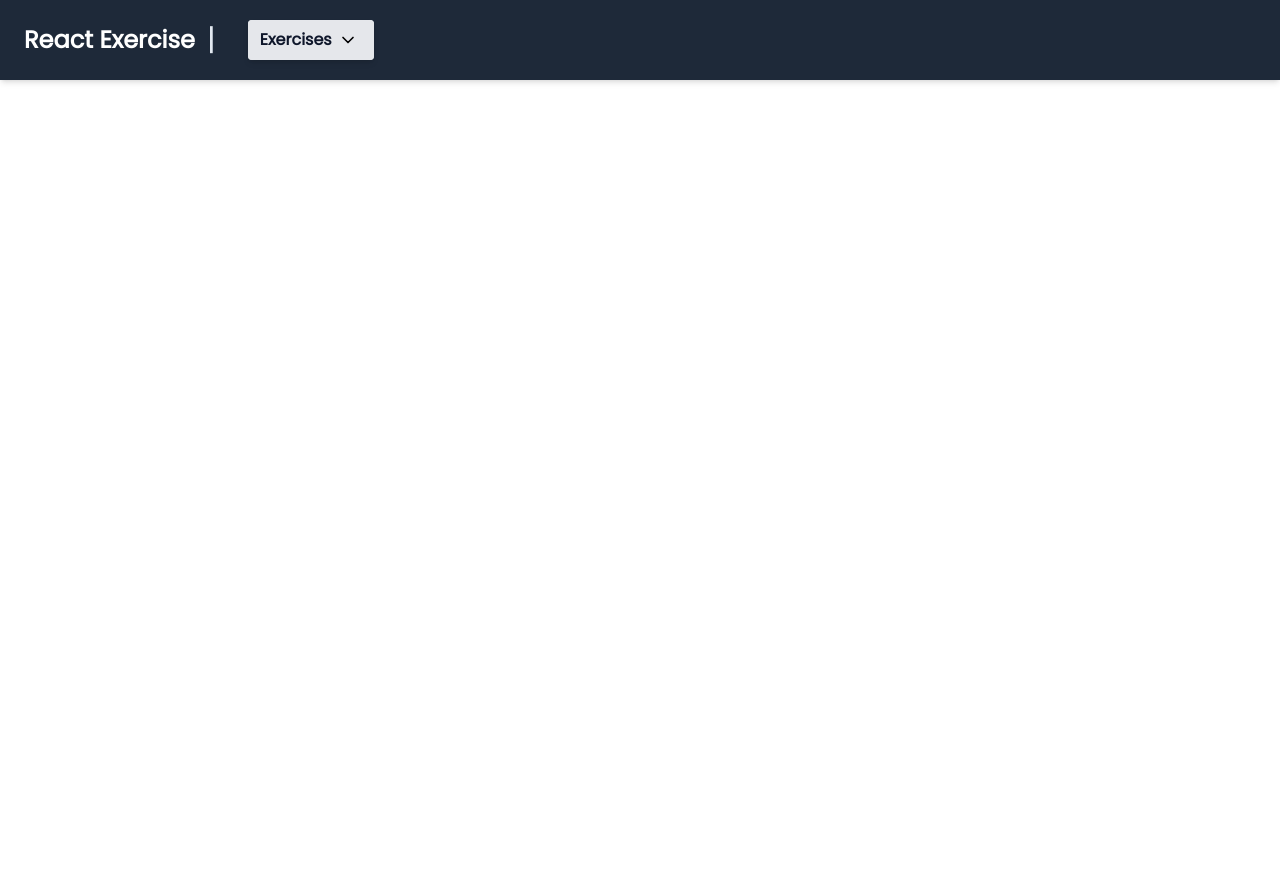
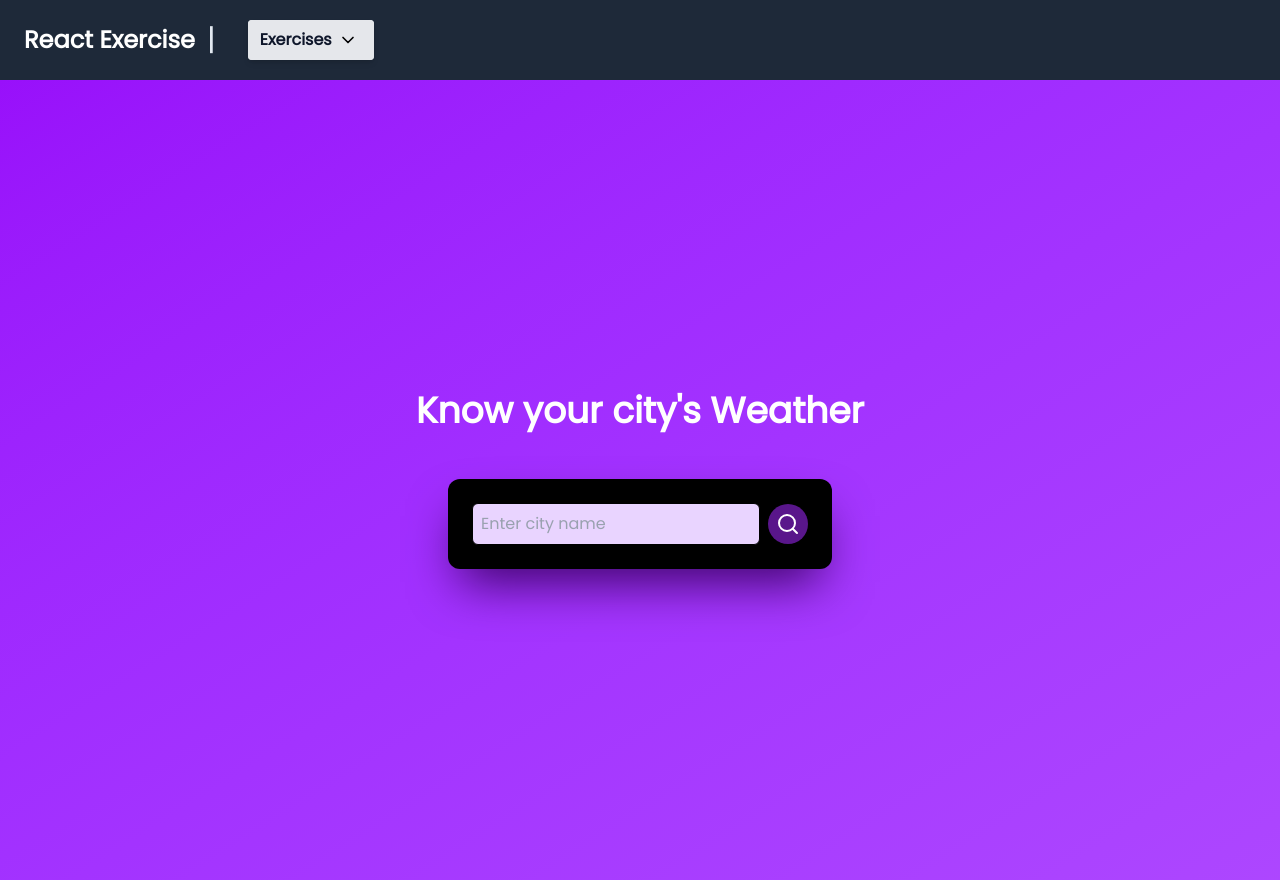
Before and after one commit to Gokulsl/Intern_Excercises, a React (Vite) app: page /weather in a window 1280 px wide. Before the commit the page ends 800 px from the top, so only its background shows below. Built offline with nearby package versions, Linux system fonts and the light colour scheme.

Commit message:
weather app

```diff
--- a/src/App.jsx
+++ b/src/App.jsx
@@ -5,6 +5,7 @@ import FlexPlayground from './components/Flexplayground.jsx';
 import Listingfromapi from './components/Listingfromapi';
 import Ui from './components/Uicomponents.jsx';
 import Login from './components/Login.jsx'
+import Weather from './pages/Weather.jsx'
 function App() {
   return (
     <Router>
@@ -15,6 +16,7 @@ function App() {
      <Route path="/listing" element={<Listingfromapi/>}/>
      <Route path="/ui" element={<Ui/>}/>
      <Route path="/login" element={<Login/>}/>
+     <Route path="/weather" element={<Weather/>}/>
       </Routes>
     </Router>
   );
--- a/src/components/Button.jsx
+++ b/src/components/Button.jsx
@@ -1,6 +1,6 @@
 import React from "react";
 import Loading from './Loading'
-const Button = ({ loading= false, text, onClick, type = "button", variant = "primary", disabled = false, className = "" }) => {
+const Button = ({ loading= false, text, onClick, type = "button", variant = "primary", disabled = false, className = "" ,children=""}) => {
   const baseStyles = "rounded-lg font-medium transition duration-300 ease-in-out";
   const variantStyles = {
     primary: "bg-blue-600 text-white hover:bg-blue-700 px-4 py-2 text-base cursor-pointer",
@@ -16,7 +16,7 @@ const Button = ({ loading= false, text, onClick, type = "button", variant = "pri
       className={`mx-auto block ${baseStyles} ${variantStyles[variant]} ${disabled ? "opacity-50 cursor-not-allowed" : ""} ${className}`}
     >
       {
-        loading ? <Loading size={"w-5 h-5"}/> : text
+        loading ? <Loading size={"w-5 h-5"}/> : children
 }
     </button>
   );
--- a/src/components/Loading.jsx
+++ b/src/components/Loading.jsx
@@ -1,9 +1,9 @@
 import React from "react";
 
-const Loading = ({ message = "", size = "", color = "" }) => {
+const Loading = ({ message = "", size = "", color = "" ,className=""}) => {
   return (
     <div className="flex justify-center items-center space-x-2">
-      <div className={`border-t-4 border-solid ${color} rounded-full animate-spin ${size}`} />
+      <div className={`border-t-4 border-solid ${color} rounded-full animate-spin ${size} ${className}` } />
       <span className="text-slate-200">{message}</span>
     </div>
   );
--- a/src/components/Login.jsx
+++ b/src/components/Login.jsx
@@ -33,12 +33,12 @@ const Login = () => {
 
   return (
     <div className='flex justify-center items-center h-screen bg-gradient-to-br from-purple-500 to-purple-700'>
-      <div className='border-2 shadow rounded-lg border-purple-300 bg-gray-900 py-12 px-8 w-[30rem]'>
+      <div className='border-2 shadow-purple-950 shadow-2xl rounded-lg border-purple-300 bg-gray-900 py-12 px-8 w-[30rem]'>
         <Typography variant={"h2"} className='text-slate-200 mb-3 text-center'>Login</Typography>
         <Textfield label={"Email"} type={email} value={email} required className={"w-full mt-2 shadow bg-slate-300"} placeholder='Email address' onChange={(e) => setEmail(e.target.value)}></Textfield>
         <Textfield label={"Password"} type={password} value={password} required className={"w-full mt-2 shadow bg-slate-300"} placeholder='Password' onChange={(e) => setPassword(e.target.value)}></Textfield>
         <Button loading={load} text={"Login"} disabled={disabled} className={"bg-orange-400 rounded font-semibold mt-10 w-1/2 hover:bg-orange-300"} onClick={handleLogin}>
-        </Button>
+        Login</Button>
 
       </div>
     </div>
--- a/src/components/Uicomponents.jsx
+++ b/src/components/Uicomponents.jsx
@@ -49,10 +49,10 @@ const UIComponents = () => {
         {/* Buttons */}
         <ComponentCard title="Button">
           <div className="grid grid-cols-2 gap-4 w-full">
-            <Button text="Primary" variant="primary" onClick={() => alert("Primary Clicked")} />
-            <Button text="Secondary" variant="secondary" onClick={() => alert("Secondary Clicked")} />
-            <Button text="Outline" variant="outline" onClick={() => alert("Outlined Clicked")} />
-            <Button text="Disabled" variant="disabled" disabled />
+            <Button text="Primary" variant="primary" onClick={() => alert("Primary Clicked")} >Primary</Button>
+            <Button text="Secondary" variant="secondary" onClick={() => alert("Secondary Clicked")} >Secondary</Button>
+            <Button text="Outline" variant="outline" onClick={() => alert("Outlined Clicked")} >Outline</Button>
+            <Button text="Disabled" variant="disabled" disabled >Disabled</Button>
           </div>
         </ComponentCard>
 
--- a/src/components/navbar.jsx
+++ b/src/components/navbar.jsx
@@ -7,6 +7,7 @@ const Navbar = () => {
     {value:"Api-fetch",label:"Api-fetch",to:"/listing"},
     {value:"Uicomponents",label:"Uicomponents",to:"/ui"},
     {value:"Login",label:"Login",to:"/login"},
+    {value:"Weather",label:"Weather",to:"/weather"},
   ]
   return (
     <nav className="top-0 left-0 w-full flex items-center justify-between bg-gray-800 h-20 px-6 shadow-md">
--- /dev/null
+++ b/src/pages/Weather.jsx
@@ -0,0 +1,89 @@
+import React, { useState } from "react";
+import { Search, Droplets, Wind } from "lucide-react";
+import WeatherImg from "../assets/weatherimg.png";
+import Button from '../components/Button'
+import Loading from '../components/Loading'
+const Weather = () => {
+  const [search, setSearch] = useState("");
+  const [city, setCity] = useState(null);
+  const [error, setError] = useState(null);
+  const [load, setLoading] = useState(false);
+
+  const generateReport = async () => {
+    if (!search) {
+        alert("Enter city");
+        return }
+    setLoading(true);
+
+    setTimeout(async () => {
+      try {
+        let response = await fetch(
+          `https://api.openweathermap.org/data/2.5/weather?q=${search}&appid=8455ac0c51f3ccc8525657f3a56ce155&units=metric`
+        );
+        let result = await response.json();
+        if (response.ok) {
+          setCity(result);
+          setError(null);
+        } else {
+          setError("City not found. Please try again.");
+          setCity(null);
+        }
+      } catch (error) {
+        setError("Failed to fetch data. Check your connection.");
+        setCity(null);
+      }
+      setLoading(false);
+    }, 1000);
+  };
+
+  return (
+<div className="flex flex-col items-center justify-center h-screen bg-gradient-to-br  from-purple-600 to-purple-500 p-4">
+<h1 className="text-4xl font-bold text-white mb-12">Know your city's Weather</h1>
+      <div className="w-96 p-6 shadow-purple-950 shadow-2xl bg-black text-white rounded-xl">
+        <div className="flex items-center space-x-2">
+          <input
+            type="search"
+            placeholder="Enter city name"
+            value={search}
+            onChange={(e) => setSearch(e.target.value)}
+            className="border p-2 w-full rounded-md bg-purple-200 text-black placeholder-gray-400"
+          />
+          <button
+            onClick={generateReport}
+            className="p-2 rounded-full bg-purple-900 text-white cursor-pointer hover:bg-purple-300 transition"
+          >
+            <Search size={24} />
+          </button>
+        </div>
+
+        {error && <p className="text-red-400 text-center mt-2">{error}</p>}
+        {load &&  <Loading size={"w-10 h-10"} className="my-4" color={"border-cyan-400"}/>}
+        {city && !load &&(
+          <div>
+            <img src={WeatherImg} alt="Weather Icon" className="w-53 h-37 mx-auto mt-6" />
+            <div className="mt-4 text-center">
+              <h1 className="text-2xl font-semibold my-2">{city.main.temp}°C</h1>
+              <p className="capitalize text-gray-300 mb-3">{city.weather[0].description}</p>
+
+              <div className="flex justify-between mt-4 px-6">
+                <div className="flex flex-col items-center space-y-1">
+                  <Droplets size={28} />
+                  <h4 className="text-lg">{city.main.humidity}%</h4>
+                  <p className="text-gray-400 text-sm mb-3">Humidity</p>
+                </div>
+
+                <div className="flex flex-col items-center space-y-1">
+                  <Wind size={28} />
+                  <h4 className="text-lg">{city.wind.speed} Km/hr</h4>
+                  <p className="text-gray-400 text-sm mb-3">Wind Speed</p>
+                </div>
+              </div>
+            </div>
+          </div>
+        )}
+      </div>
+    </div>
+  );
+};
+
+export default Weather;
```
Also changed, not shown: src/assets/weatherimg.png (added), tailwind.config.mjs (line endings or trailing spaces).
